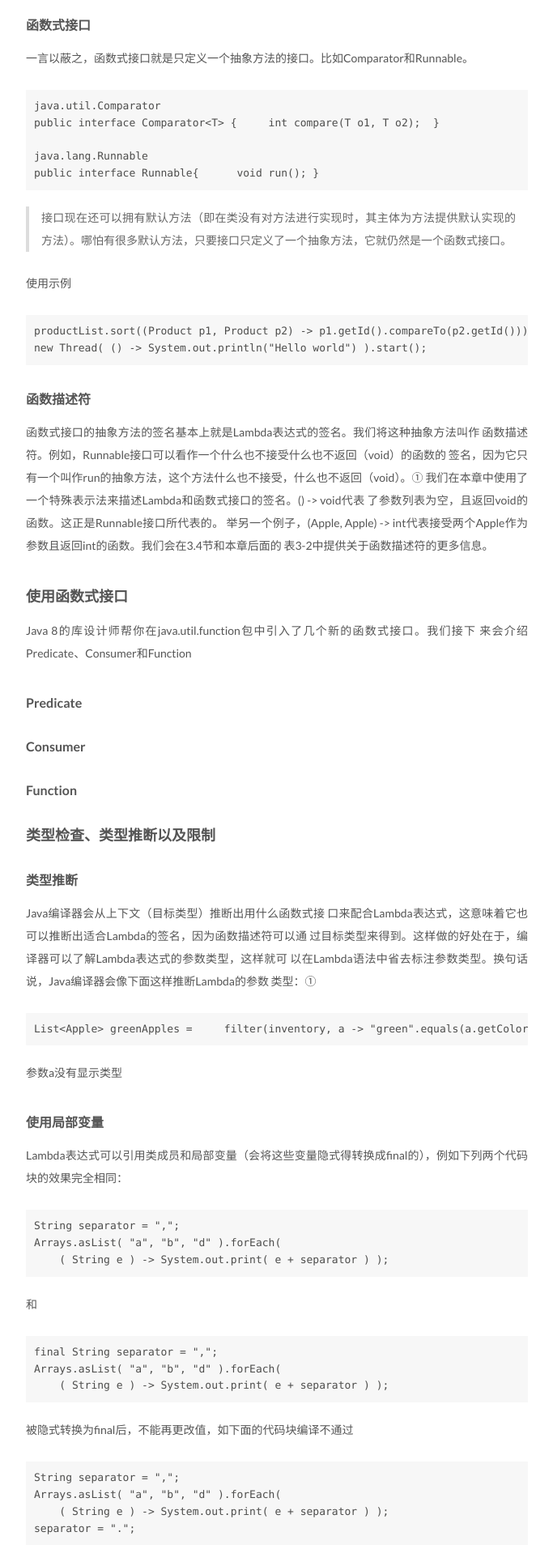
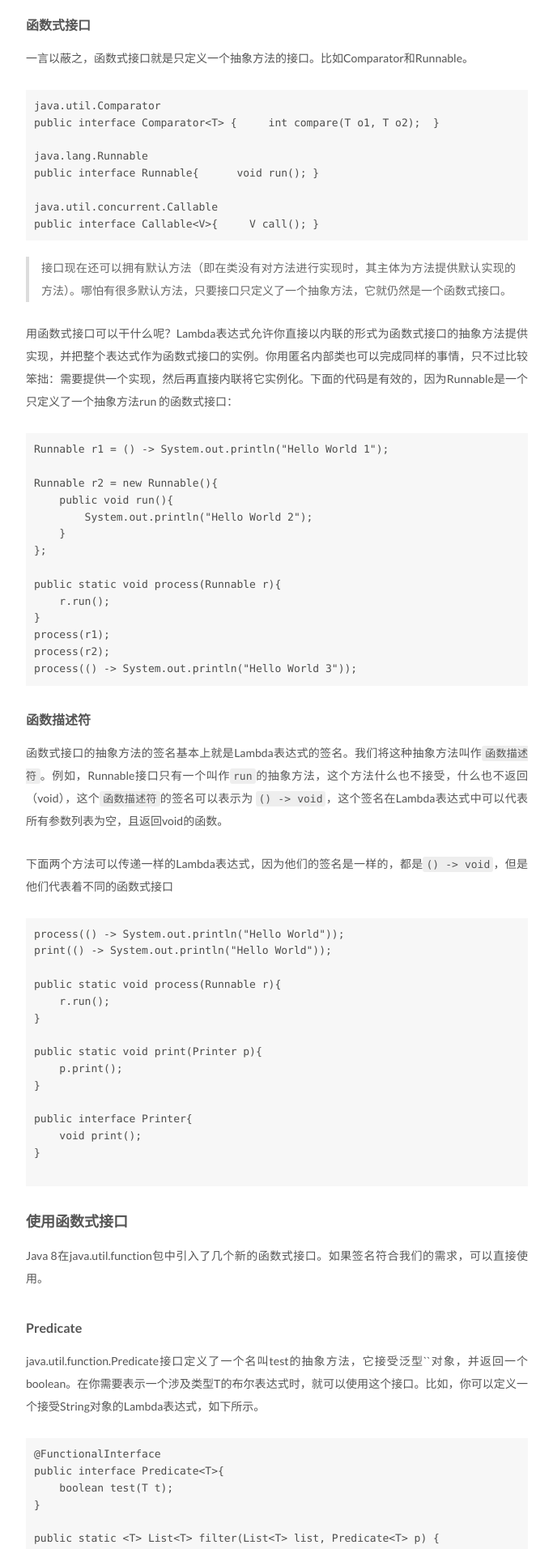
Before and after one commit to jiangsyace/blog, a Jekyll site: the page built from _posts/2019-07-17-Java8-lambda-usage.md, in a window 1280 px wide. Shown: the part 1141-3054 px from the top of the page at 81% size, without its empty margins (428-1111 px from the left). Built offline with Jekyll 4.4.1, drawn with Linux system fonts in a browser that asks for light colours; comment, search, counter and statistics services are not loaded; some of the changed text lies outside the part shown.

Commit message:
2019-07-26

````diff
--- a/_posts/2019-07-17-Java8-lambda-usage.md
+++ b/_posts/2019-07-17-Java8-lambda-usage.md
@@ -48,31 +48,131 @@ public interface Comparator<T> {     int compare(T o1, T o2);  }
 
 java.lang.Runnable
 public interface Runnable{      void run(); }
+
+java.util.concurrent.Callable
+public interface Callable<V>{     V call(); }
 ```
 > 接口现在还可以拥有默认方法（即在类没有对方法进行实现时，其主体为方法提供默认实现的方法）。哪怕有很多默认方法，只要接口只定义了一个抽象方法，它就仍然是一个函数式接口。
 
-使用示例
+用函数式接口可以干什么呢？Lambda表达式允许你直接以内联的形式为函数式接口的抽象方法提供实现，并把整个表达式作为函数式接口的实例。你用匿名内部类也可以完成同样的事情，只不过比较笨拙：需要提供一个实现，然后再直接内联将它实例化。下面的代码是有效的，因为Runnable是一个只定义了一个抽象方法run 的函数式接口：
+
 ```
-productList.sort((Product p1, Product p2) -> p1.getId().compareTo(p2.getId()));
-new Thread( () -> System.out.println("Hello world") ).start();
+Runnable r1 = () -> System.out.println("Hello World 1");
+
+Runnable r2 = new Runnable(){
+    public void run(){
+        System.out.println("Hello World 2");
+    }
+};
+
+public static void process(Runnable r){
+    r.run();
+}
+process(r1);
+process(r2);
+process(() -> System.out.println("Hello World 3"));
 ```
 
 #### 函数描述符
 
-函数式接口的抽象方法的签名基本上就是Lambda表达式的签名。我们将这种抽象方法叫作 函数描述符。例如，Runnable接口可以看作一个什么也不接受什么也不返回（void）的函数的 签名，因为它只有一个叫作run的抽象方法，这个方法什么也不接受，什么也不返回（void）。① 我们在本章中使用了一个特殊表示法来描述Lambda和函数式接口的签名。() -> void代表 了参数列表为空，且返回void的函数。这正是Runnable接口所代表的。 举另一个例子，(Apple, Apple) -> int代表接受两个Apple作为参数且返回int的函数。我们会在3.4节和本章后面的 表3-2中提供关于函数描述符的更多信息。
+函数式接口的抽象方法的签名基本上就是Lambda表达式的签名。我们将这种抽象方法叫作`函数描述符`。例如，Runnable接口只有一个叫作`run`的抽象方法，这个方法什么也不接受，什么也不返回（void），这个`函数描述符`的签名可以表示为 `() -> void`，这个签名在Lambda表达式中可以代表所有参数列表为空，且返回void的函数。
 
+下面两个方法可以传递一样的Lambda表达式，因为他们的签名是一样的，都是`() -> void`，但是他们代表着不同的函数式接口
+
+```
+process(() -> System.out.println("Hello World"));
+print(() -> System.out.println("Hello World"));
+
+public static void process(Runnable r){
+    r.run();
+}
+
+public static void print(Printer p){
+    p.print();
+}
+
+public interface Printer{
+    void print();
+}
+
+```
 
 ### 使用函数式接口
 
-Java 8的库设计师帮你在java.util.function包中引入了几个新的函数式接口。我们接下 来会介绍Predicate、Consumer和Function
+Java 8在java.util.function包中引入了几个新的函数式接口。如果签名符合我们的需求，可以直接使用。
 
 #### Predicate
 
+java.util.function.Predicate<T>接口定义了一个名叫test的抽象方法，它接受泛型`<T>`对象，并返回一个boolean。在你需要表示一个涉及类型T的布尔表达式时，就可以使用这个接口。比如，你可以定义一个接受String对象的Lambda表达式，如下所示。
+
+```
+@FunctionalInterface
+public interface Predicate<T>{
+    boolean test(T t);
+}
+
+public static <T> List<T> filter(List<T> list, Predicate<T> p) {
+    List<T> results = new ArrayList<>();
+    for(T s: list){
+        if(p.test(s)){
+           results.add(s);
+        }
+    }
+    return results;
+}
+
+Predicate<String> nonEmptyStringPredicate = (String s) -> !s.isEmpty();
+List<String> nonEmpty = filter(listOfStrings, nonEmptyStringPredicate);
+```
 
 #### Consumer
 
+java.util.function.Consumer<T>定义了一个名叫accept的抽象方法，它接受泛型`<T>`的对象，没有返回（void）。如果需要访问类型T的对象，并对其执行某些操作，就可以使用这个接口。比如，创建一个forEach方法，接受一个Integers的列表，并配合Lambda来打印列表中的所有元素。
+
+```
+@FunctionalInterface
+public interface Consumer<T>{
+    void accept(T t);
+}
+public static <T> void forEach(List<T> list, Consumer<T> c){
+    for(T i: list){
+        c.accept(i);
+    }
+}
+forEach( Arrays.asList(1,2,3,4,5),  (Integer i) -> System.out.println(i) );
+```
 
 #### Function
+
+java.util.function.Function<T, R>接口定义了一个叫作apply的方法，它接受一个泛型`<T>`的对象，并返回一个泛型R的对象。如果需要定将输入对象的信息映射到输出，就可以使用这个接口（比如提取苹果的重量，或把字符串映射为它的长度）。
+
+```
+@FunctionalInterface
+public interface Function<T, R>{
+    R apply(T t);
+}
+public static <T, R> List<R> map(List<T> list, Function<T, R> f) {
+    List<R> result = new ArrayList<>();
+    for(T s: list){
+        result.add(f.apply(s));
+    }
+    return result;
+}
+// [7, 2, 6]
+List<Integer> l = map(Arrays.asList("lambdas","in","action"), (String s) -> s.length() );
+```
+
+#### 原始类型特化
+
+我们介绍了三个泛型函数式接口：Predicate<T>、Consumer<T>和Function<T,R>。还 有些函数式接口专为某些类型而设计。
+
+Java 8为我们前面所说的函数式接口带来了一个专门的版本，以便在输入和输出都是原始类 型时避免自动装箱的操作。
+
+表3-2 Java 8中的常用函数式接口
+
+函数式接口 函数描述符 原始类型特化
+
+Predicate<T> T->boolean IntPredicate,LongPredicate, DoublePredicate Consumer<T> T->void IntConsumer,LongConsumer, DoubleConsumer Function<T,R> T->R IntFunction<R>, IntToDoubleFunction, IntToLongFunction, LongFunction<R>, LongToDoubleFunction, LongToIntFunction, DoubleFunction<R>, ToIntFunction<T>, ToDoubleFunction<T>,  ToLongFunction<T>
 
 
 ### 类型检查、类型推断以及限制
@@ -82,7 +182,10 @@ Java 8的库设计师帮你在java.util.function包中引入了几个新的函
 
 Java编译器会从上下文（目标类型）推断出用什么函数式接 口来配合Lambda表达式，这意味着它也可以推断出适合Lambda的签名，因为函数描述符可以通 过目标类型来得到。这样做的好处在于，编译器可以了解Lambda表达式的参数类型，这样就可 以在Lambda语法中省去标注参数类型。换句话说，Java编译器会像下面这样推断Lambda的参数 类型：①
 ```
-List<Apple> greenApples =     filter(inventory, a -> "green".equals(a.getColor()));
+
+List<Apple> greenApples = filter(inventory, (Apple a) -> "green".equals(a.getColor()));
+
+List<Apple> greenApples = filter(inventory, a -> "green".equals(a.getColor()));
 ```
 参数a没有显示类型
 
@@ -132,24 +235,28 @@ separator = ".";
 
 对于一个现有构造函数，你可以利用它的名称和关键字new来创建它的一个引用： ClassName::new。它的功能与指向静态方法的引用类似。例如，假设有一个构造函数没有参数。 它适合Supplier的签名() -> Apple。你可以这样做：
 
+```
 Supplier<Apple> c1 = Apple::new; Apple a1 = c1.get();
+```
 
 这就等价于：
 
+```
 Supplier<Apple> c1 = () -> new Apple(); Apple a1 = c1.get();
+```
 
 如果你的构造函数的签名是Apple(Integer weight)，那么它就适合Function接口的签 名，于是你可以这样写：
-
+```
 Function<Integer, Apple> c2 = Apple::new;  Apple a2 = c2.apply(110);
-
+```
 这就等价于：
-
+```
 Function<Integer, Apple> c2 = (weight) -> new Apple(weight);  Apple a2 = c2.apply(110);
+```
 
 ### 复合Lambda表达式
 
 Java 8的好几个函数式接口都有为方便而设计的方法。具体而言，许多函数式接口，比如用 于传递Lambda表达式的Comparator、Function和Predicate都提供了允许你进行复合的方法。
-
 
 #### 比较器复合
 
````
